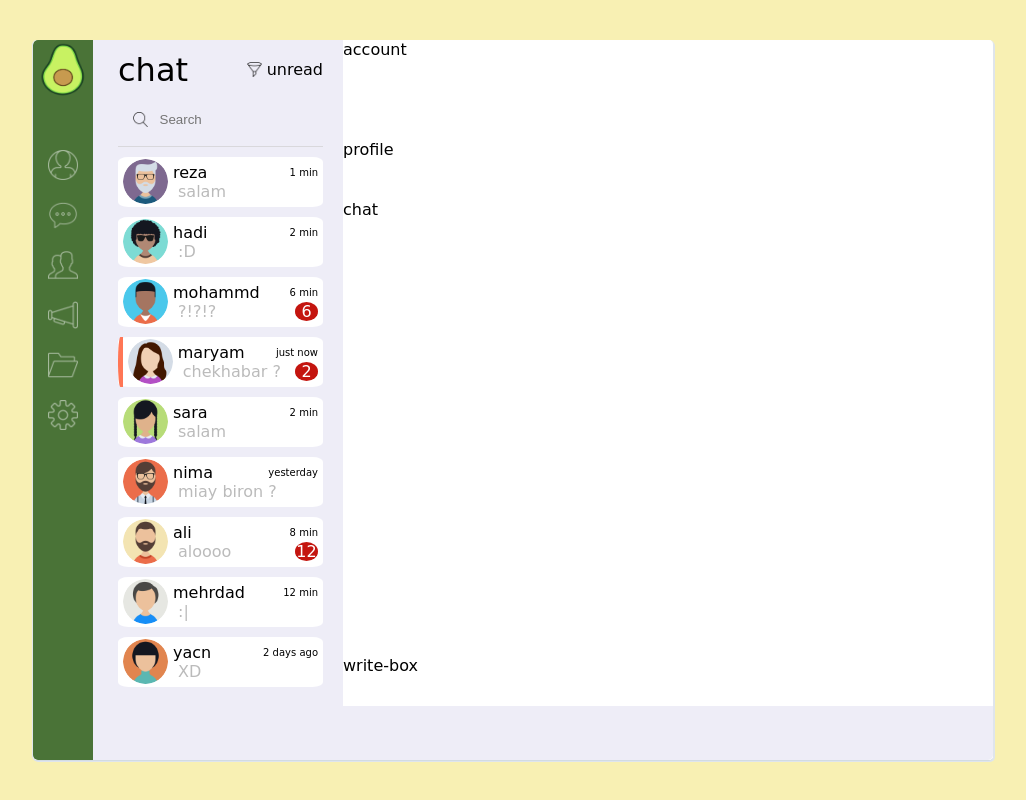
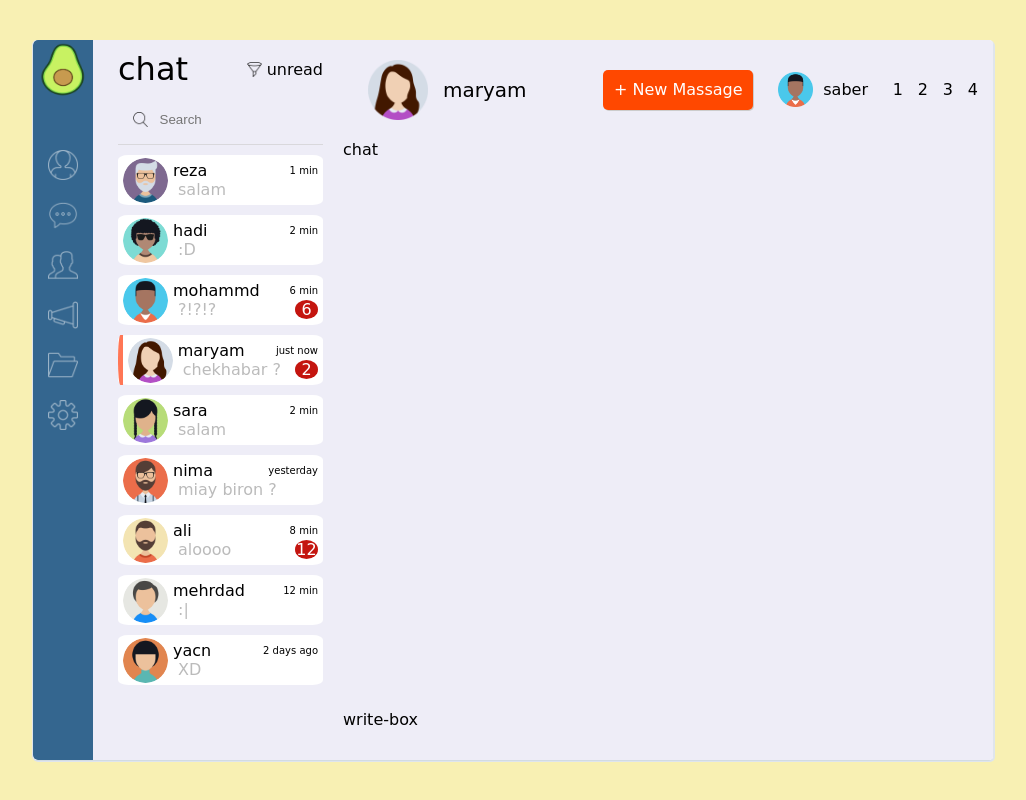
Before and after one commit to spr021/avocado, a plain HTML site: page index.html in a window 1280 px wide. Shown: the whole page, without its empty margins (127-1153 px from the left). Drawn offline with Linux system fonts and the light colour scheme.

Commit message:
add account box

```diff
--- a/index.html
+++ b/index.html
@@ -179,8 +179,25 @@
                 </div>
             </div>
             <div class="chat">
-                <div class="account">account</div>
-                <div class="profile">profile</div>
+                <div class="account">
+                    <div>
+                        <div class="profile-img"><img src="img/avatar/girl-1.png"></div>
+                        <div class="username">maryam</div>
+                    </div>
+                    <div>
+                        <div class="new-msg"><span>+ New Massage</span></div>
+                            <div class="account-list">
+                                <div class="account-img"><img src="img/avatar/boy.png" /></div>
+                                <div class="account-name">saber</div>
+                            </div>
+                            <div class="fav">
+                                <div><img src="" />1</div>
+                                <div><img src="" />2</div>
+                                <div><img src="" />3</div>
+                                <div><img src="" />4</div>
+                            </div>
+                    </div>
+                </div>
                 <div class="chat-text">chat</div>
                 <div class="write-box">write-box</div>
             </div>
--- a/styls.scss
+++ b/styls.scss
@@ -5,7 +5,7 @@
 $bgcolor: #f8f0b3;
 $bgchatbox: #eeedf7;
 $lightgreen: #67d565;
-$darkgreen: #4a7337;
+$darkgreen: #34668f;
 $bgwhite: #fff;
 $font: cursive;
 $selectandnew: rgb(255,118,85);
@@ -24,7 +24,7 @@ $selectandnew: rgb(255,118,85);
     transition: 0.5s;
   }
   ::-webkit-scrollbar-thumb:hover {
-    background: #375529;
+    background: #285070;
     border-radius: 100px;
     transition: 0.5s;
   }
@@ -167,12 +167,12 @@ body{
 .sl-line{
     background-color: #ccc;
     height: 1px;
-    margin: 6px 20px 5px 25px;
+    margin: 5px 20px 5px 25px;
     opacity: 0.6;
 
 }
 .list-of-contact{
-    height: 74vh;
+    height: calc(90vh - 110px);
     display: flex;
     flex-direction: column;
     justify-content: flex-start;
@@ -252,21 +252,72 @@ body{
     }
 }
 .account{
+    display: flex;
+    flex-direction: row;
+    justify-content: space-between;
+    align-items: center;
     height: 100px;
-    background: $bgwhite;
-}
-.profile{
-    height: 60px;
-    background: $bgwhite;
+    background: $bgchatbox;
+    div{
+        display: flex;
+        flex-direction: row;
+        justify-content: space-between;
+        align-items: center;
+    }
+    .profile-img{
+        margin: 0 5px 0 25px;
 
+        img{
+            width: 60px;
+        }
+    }
+    .username{
+        margin: 0 5px 0 10px;
+        font-size: 20px;
+
+    }
+    .new-msg{
+        display: flex;
+        flex-direction: row;
+        justify-content: center;
+        align-items: center;
+        background-color: rgb(255, 72, 0);
+        border-radius: 5px;
+        box-shadow: 1px 1px #ccc;
+        width: 150px;
+        height: 40px;
+        color: white;
+        margin-right: 15px;
+    }
+    .account-list{
+
+        .account-img{
+            border-radius: 50%;
+            margin: 0 10px 0 10px;
+            img{
+                width: 35px;
+            }
+        }
+        .account-name{
+            margin: 0 15px 0 0;
+        }
+
+    }
+    .fav{
+        margin-right: 10px;
+        div{
+            width: 15px;
+            margin: 0 5px 0 5px;
+        }
+    }
 }
 .chat-text{
-    height: 57vh;
-    background: $bgwhite;
+    height: calc(90vh - 150px);
+    background: $bgchatbox;
 
 }
 .write-box{
     height: 50px;
-    background: $bgwhite;
+    background: $bgchatbox;
 
 }
```
Also changed, not shown: styls.css, 1 other file.
